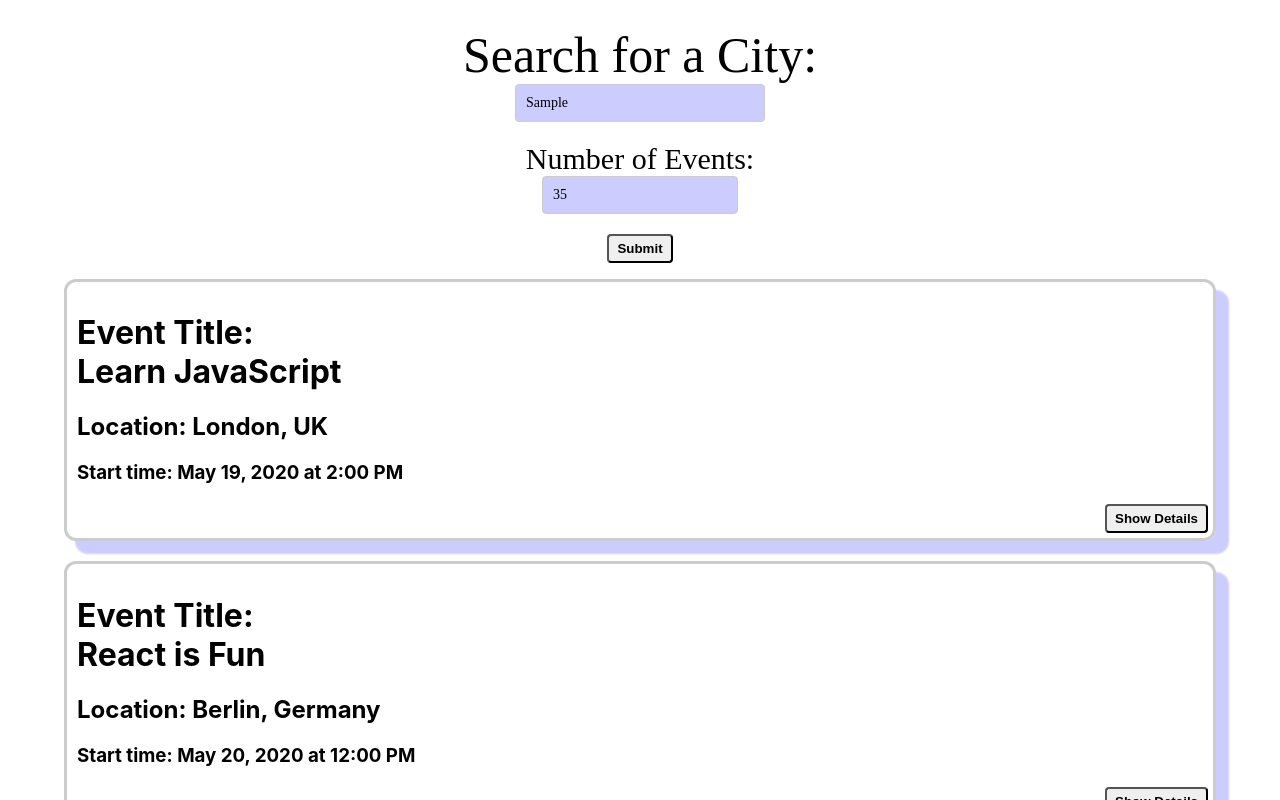
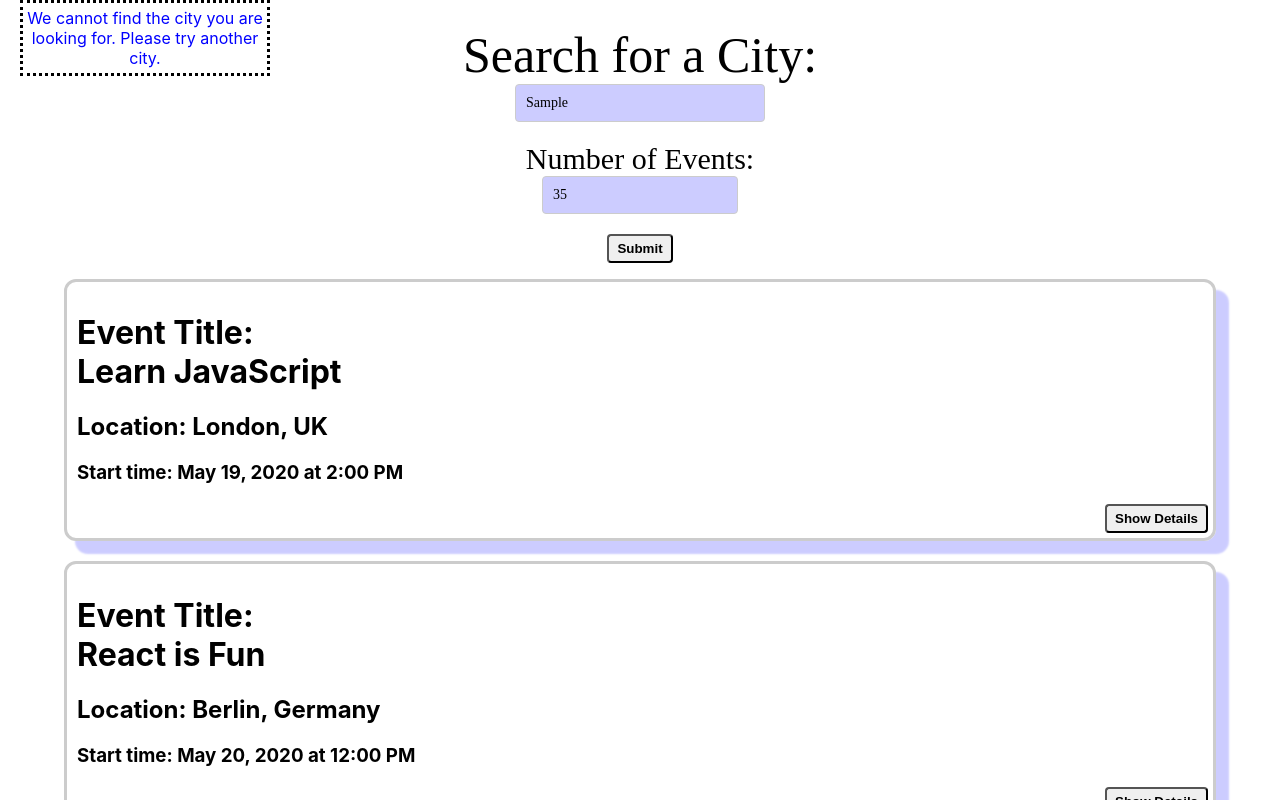
Before and after one commit to sophiabanda/letsmeet, a React (Create React App) app: page / in a window 1280 px wide. Both pictures are taken after typing "Sample" into the empty fields and a click on the button "Submit". Shown: the top 800 px of the page. Built offline with nearby package versions, Linux system fonts and the light colour scheme; what atatus-spa would draw is missing.

Commit message:
first alert notification

```diff
--- a/src/App.css
+++ b/src/App.css
@@ -31,6 +31,15 @@ input[type="number"] {
   margin-bottom: 20px;
   background-color: rgba(0, 0, 255, 0.2);
   font-family: "Rubik Broken Fax", Bayon;
+}
+
+.alerts-container {
+  position: fixed;
+  top: 0px;
+  left: 20px;
+  width: 250px;
+  z-index: 1000;
+  border: dotted black;
 }
 
 .city {
--- a/src/App.js
+++ b/src/App.js
@@ -4,12 +4,14 @@ import "./App.css";
 import { NumberOfEvents } from "./components/NumberOfEvents";
 import { useEffect, useState } from "react";
 import { extractLocations, getEvents } from "./api";
+import { InfoAlert } from "./components/Alert";
 
 const App = () => {
   const [events, setEvents] = useState([]);
   const [currentNoE, setCurrentNoE] = useState(0);
   const [allLocations, setAllLocations] = useState([]);
   const [currentCity, setCurrentCity] = useState("See all cities");
+  const [infoAlert, setInfoAlert] = useState("");
 
   useEffect(() => {
     const fetchData = async () => {
@@ -29,7 +31,14 @@ const App = () => {
 
   return (
     <div className="App">
-      <CitySearch allLocations={allLocations} setCurrentCity={setCurrentCity} />
+      <div className="alerts-container">
+        {infoAlert.length ? <InfoAlert text={infoAlert} /> : null}
+      </div>
+      <CitySearch
+        allLocations={allLocations}
+        setCurrentCity={setCurrentCity}
+        setInfoAlert={setInfoAlert}
+      />
       <NumberOfEvents currentNoE={currentNoE} setCurrentNoE={setCurrentNoE} />
       <EventList events={filteredEvents} />
     </div>
--- /dev/null
+++ b/src/components/Alert.js
@@ -0,0 +1,44 @@
+import { Component } from "react";
+
+class Alert extends Component {
+  constructor(props) {
+    super(props);
+    this.color = null;
+  }
+
+  getStyle = () => {
+    return {
+      color: this.color,
+    };
+  };
+
+  render() {
+    return (
+      <div className="Alert">
+        <p style={this.getStyle()}>{this.props.text}</p>
+      </div>
+    );
+  }
+}
+
+class InfoAlert extends Alert {
+  constructor(props) {
+    super(props);
+    this.color = "rgb(0, 0, 255)";
+    this.backgroundColor = "rgb(220, 220, 255)";
+  }
+}
+class WarningAlert extends Alert {
+  constructor(props) {
+    super(props);
+    this.color = "orange";
+  }
+}
+class ErrorAlert extends Alert {
+  constructor(props) {
+    super(props);
+    this.color = "red";
+  }
+}
+
+export { InfoAlert };
--- a/src/components/CitySearch.js
+++ b/src/components/CitySearch.js
@@ -1,7 +1,7 @@
 import { useState, useEffect } from "react";
 import "../api";
 
-const CitySearch = ({ allLocations, setCurrentCity }) => {
+const CitySearch = ({ allLocations, setCurrentCity, setInfoAlert }) => {
   const [showSuggestions, setShowSuggestions] = useState(false);
   const [query, setQuery] = useState("");
   const [suggestions, setSuggestions] = useState([]);
@@ -15,6 +15,15 @@ const CitySearch = ({ allLocations, setCurrentCity }) => {
       : [];
     setQuery(value);
     setSuggestions(filteredLocations);
+
+    let infoText;
+    if (filteredLocations.length === 0) {
+      infoText =
+        "We cannot find the city you are looking for. Please try another city.";
+    } else {
+      infoText = "";
+    }
+    setInfoAlert(infoText);
   };
 
   const handleItemClicked = (event) => {
@@ -22,6 +31,7 @@ const CitySearch = ({ allLocations, setCurrentCity }) => {
     setQuery(value);
     setShowSuggestions(false);
     setCurrentCity(value);
+    setInfoAlert("");
   };
 
   useEffect(() => {
```
Also changed, not shown: 2 other files (tests, documents, lock files or other folders).
